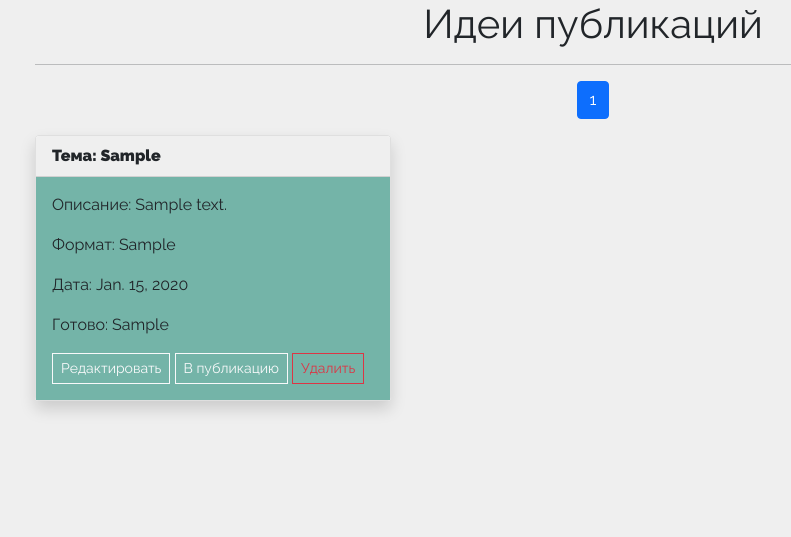
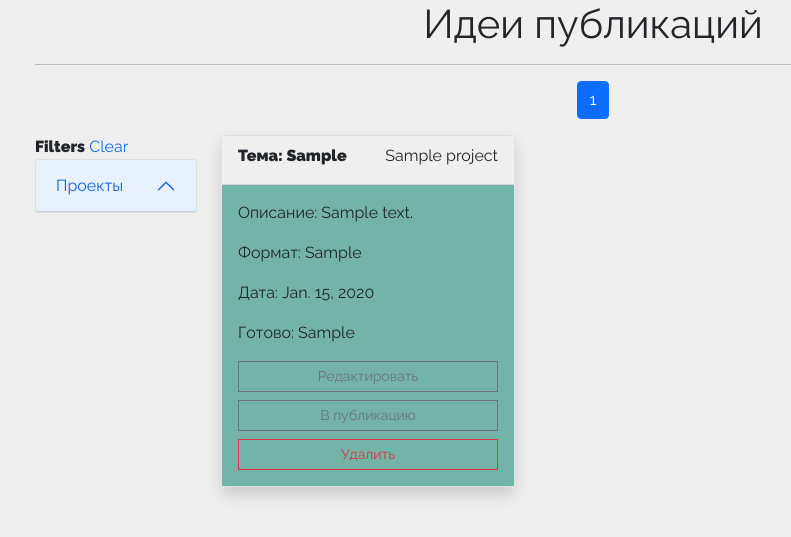
Before and after one commit to abominablesnowmanxo/django_smm_portal, a Django app: page /all_ideas/ in a window 1280 px wide. Shown: the part 56-593 px from the top of the page, without its empty margins (47-838 px from the left). Run offline with Django 4.2, Linux system fonts and the light colour scheme; a user stored in the database is signed in; tables that the repository leaves empty hold one stand-in row (values such as "Sample post").

Commit message:
ideas filtering

```diff
--- a/backend/projects/views.py
+++ b/backend/projects/views.py
@@ -1,3 +1,4 @@
+from datetime import datetime
 from django.shortcuts import redirect, render
 from django.urls import reverse, reverse_lazy
 from django.views.generic import CreateView, DeleteView, ListView, TemplateView, UpdateView
@@ -6,7 +7,7 @@
 
 from utils.my_calendar import MyCalendar
 from .forms import PostIdeaForm
-from .models import PostIdea
+from .models import PostIdea, Project
 
 
 class HomePageView(LoginRequiredMixin, TemplateView):
@@ -24,6 +25,11 @@
         queryset = super().get_queryset()
         queryset = queryset.filter(author=self.request.user)
         return queryset
+
+    def get_context_data(self, *args, **kwargs):
+        context = super().get_context_data(*args, **kwargs)
+        context['projects'] = Project.objects.filter(author=self.request.user)
+        return context
 
 
 class IdeaCreateView(LoginRequiredMixin, CreateView):
@@ -92,6 +98,7 @@
     next_date = my_calendar.next_date
     month_name = my_calendar.month_name
     month_dates = my_calendar.month_dates
+    today = datetime.now().date
     posts = PostIdea.objects.filter(publish_date__in=month_dates).all()
 
     return render(request, 'projects/month_calendar.html', {
@@ -99,6 +106,7 @@
         'month_name': month_name,
         'prev_date': prev_date,
         'next_date': next_date,
+        'today': today,
         'month_dates': month_dates,
         'posts': posts
     })
@@ -111,6 +119,7 @@
     next_date = my_calendar.next_date
     month_name = my_calendar.month_name
     month_dates = my_calendar.month_dates
+    today = datetime.now().date
     posts = PostIdea.objects.filter(publish_date__in=month_dates).all()
 
     return render(request, 'projects/month_calendar.html', {
@@ -118,6 +127,7 @@
         'month_name': month_name,
         'prev_date': prev_date,
         'next_date': next_date,
+        'today': today,
         'month_dates': month_dates,
         'posts': posts
     })
--- a/backend/static/css/styles.css
+++ b/backend/static/css/styles.css
@@ -1,6 +1,6 @@
 @import url('https://fonts.googleapis.com/css2?family=Raleway:wght@400;900&display=swap');
 
-/* GLOABL */
+/* GLOBAL */
 
 body {
   font-family: 'Raleway', sans-serif;
@@ -13,6 +13,11 @@
 
 .btn {
   border-radius: 0%;
+}
+
+.container-ideas {
+  display: grid;
+  grid-template-columns: 1fr 5fr;
 }
 
 /* LOGIN PAGE STYLES */
@@ -66,6 +71,17 @@
   height: 100%;
   min-height: 180px;
   border: 0.5px solid black;
+  /* max-height: 180px; */
+  /* overflow: scroll; */
+  /* overflow-y: scroll; */
+  /* scrollbar-width: none; */
+}
+.cell-today {
+  width: 100%;
+  height: 100%;
+  min-height: 180px;
+  border: 0.5px solid black;
+  background-color: #e4c8c9;
   /* max-height: 180px; */
   /* overflow: scroll; */
   /* overflow-y: scroll; */
@@ -125,7 +141,7 @@
   padding: 5px;
   margin-bottom: 5px;
   line-height: 14px;
-  background: #ff0000;
+  background: #59df7b;
   border: 1px solid #b5dbdc;
   color: #009aaf;
   text-decoration: none;
@@ -169,6 +185,21 @@
   font-size: smaller;
 }
 
+.dot, .dot-done {
+  height: 10px;
+  width: 10px;
+  border-radius: 50%;
+  display: inline-block;
+}
+
+.dot {
+  background-color: #e1952b;
+}
+
+.dot-done {
+  background-color: rgb(64, 200, 57);
+}
+
 /* PAGINATION STYLES */
 
 .pagination > li > a
--- a/backend/templates/projects/all_ideas.html
+++ b/backend/templates/projects/all_ideas.html
@@ -35,26 +35,55 @@
       {% endif %}
     </ul>
   </nav>
-  <!-- **** PAGINATTION ENDS ***** -->
+  <!-- ***** PAGINATTION ENDS ***** -->
 
   <!-- ***** MAIN CONTENT START ***** -->
+  <div class="container-ideas">
+    <div>
+      <strong>Filters</strong>
+      <a href="{% url 'projects:all_ideas' %}">Clear</a>
+      <div class="me-4">
+        <div class="accordion" id="accordionExample">
+          <div class="accordion-item">
+            <h2 class="accordion-header" id="headingOne">
+              <button class="accordion-button" type="button" data-bs-toggle="collapse" data-bs-target="#collapseOne"
+                aria-expanded="true" aria-controls="collapseOne">
+                Проекты
+              </button>
+            </h2>
+            <div id="collapseOne" class="accordion-collapse collapse" aria-labelledby="headingOne"
+              data-bs-parent="#accordionExample">
+              {% for project in projects %}
+              <div class="accordion-body">
+                <a href="{% url 'projects:all_ideas' %}?q={{ project.name }}">{{ project.name }}</a>
+              </div>
+              {% endfor %}
+            </div>
+          </div>
+        </div>
+      </div>
+    </div>
+
+    <div>
       <div class="row row-cols-1 row-cols-md-3 g-4">
         {% for idea in ideas %}
         {% if request.user == idea.author %}
         <div class="col">
           <div class="shadow bg-body rounded">
             <div class="card h-100">
-          <div class="card-header">
+              <div class="d-flex justify-content-between card-header pb-0">
                 <strong>Тема: {{ idea.theme }}</strong>
+                <p>{{ idea.project }}</p>
               </div>
               <div class="card-body card-idea">
                 <p class="card-text">Описание: {{ idea.short_description }}</p>
                 <p class="card-text">Формат: {{ idea.format }}</p>
                 <p class="card-text">Дата: {{ idea.publish_date }}</p>
                 <p class="card-text">Готово: {{ idea.is_done }}</p>
-            <div class="d-grid gap-2 d-md-block">
-              <a class="btn btn-outline-light btn-sm" href="{% url 'projects:update-idea' idea.pk %}">Редактировать</a>
-              <a class="btn btn-outline-light btn-sm" href="{% url 'projects:update-post' idea.pk %}">В
+                <div class="d-grid gap-2">
+                  <a class="btn btn-outline-secondary btn-sm"
+                    href="{% url 'projects:update-idea' idea.pk %}">Редактировать</a>
+                  <a class="btn btn-outline-secondary btn-sm" href="{% url 'projects:update-post' idea.pk %}">В
                     публикацию</a>
                   <a class="btn btn-outline-danger btn-sm" href="{% url 'projects:delete' idea.pk %}">Удалить</a>
                 </div>
@@ -65,6 +94,8 @@
         {% endif %}
         {% endfor %}
       </div>
+    </div>
+  </div>
   <!-- ***** MAIN CONTENT END ***** -->
 </div>
 {% endblock %}
```
Also changed, not shown: backend/templates/projects/month_calendar.html (+8 -3 lines). Lines whose indentation alone changed are shown as unchanged.
